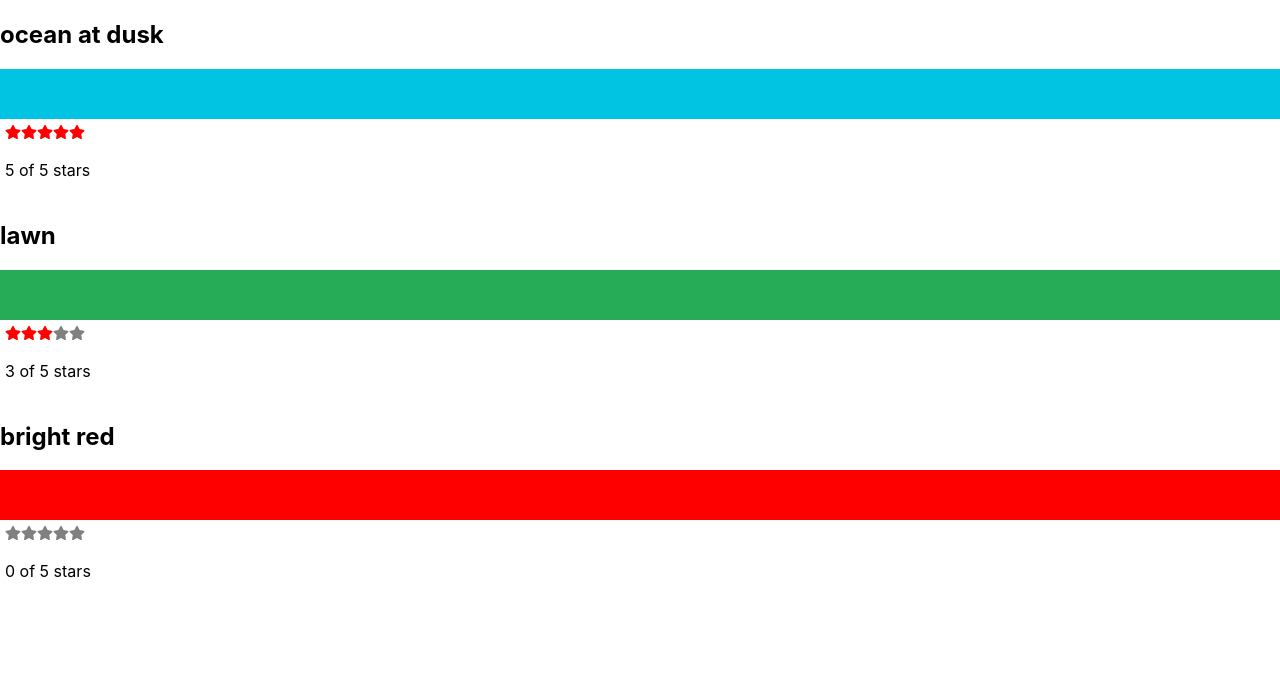
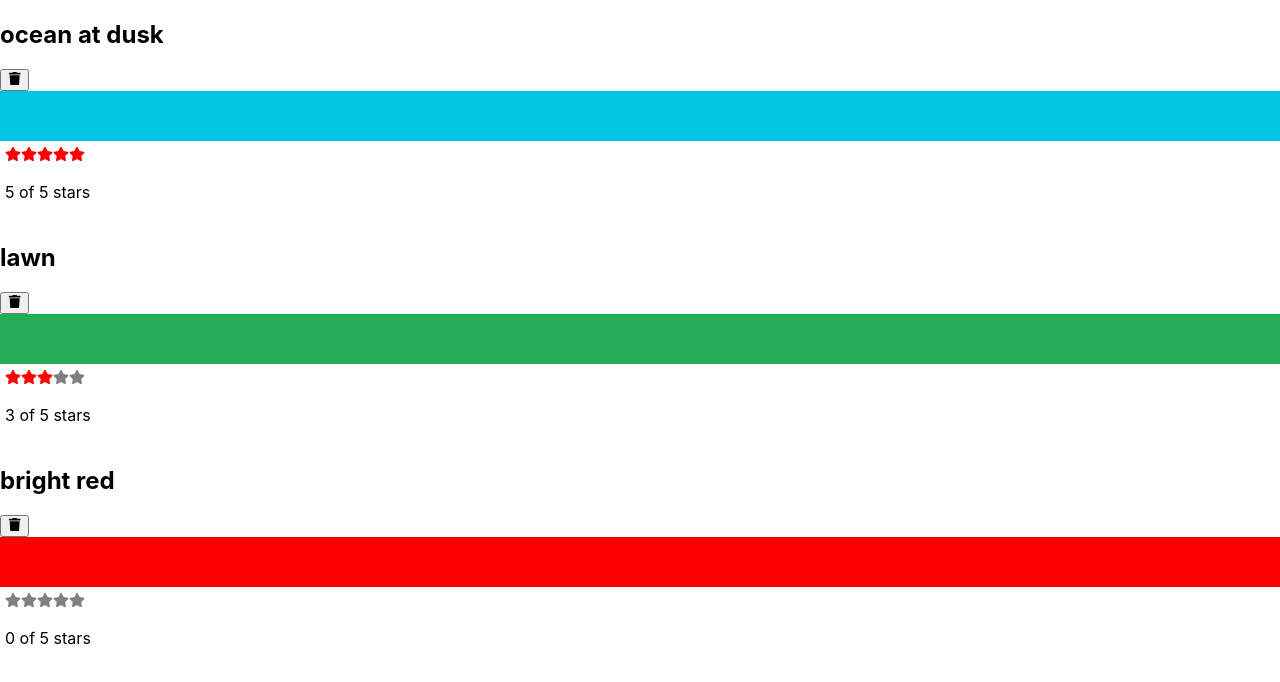
Before and after one commit to ryo7000/react-hands-on, a React (Create React App) app in the folder color-organizer/: page / in a window 1280 px wide. Shown: the top 682 px of the page. Built offline with nearby package versions, Linux system fonts and the light colour scheme.

Commit message:
Add remove button

```diff
--- a/color-organizer/src/App.tsx
+++ b/color-organizer/src/App.tsx
@@ -4,6 +4,14 @@ import ColorList from "./ColorList";
 import { ColorData } from "./types";
 
 export default function App() {
-  const [colors] = useState<ColorData[]>(colorData);
-  return <ColorList colors={colors} />;
+  const [colors, setColors] = useState<ColorData[]>(colorData);
+  return (
+    <ColorList
+      colors={colors}
+      onRemoveColor={(id) => {
+        const newColors = colors.filter((color) => color.id !== id);
+        setColors(newColors);
+      }}
+    />
+  );
 }
--- a/color-organizer/src/Color.tsx
+++ b/color-organizer/src/Color.tsx
@@ -1,12 +1,24 @@
 import { ColorData } from "./types";
 import StarRating from "./StarRating";
+import { FaTrash } from "react-icons/fa";
 
-type Prop = Omit<ColorData, "id">;
+type Prop = ColorData & {
+  onRemove?: (id: string) => void;
+};
 
-export default function Color({ title, color, rating }: Prop) {
+export default function Color({
+  id,
+  title,
+  color,
+  rating,
+  onRemove = (e) => e,
+}: Prop) {
   return (
     <section>
       <h1>{title}</h1>
+      <button onClick={() => onRemove(id)}>
+        <FaTrash />
+      </button>
       <div style={{ height: 50, backgroundColor: color }} />
       <StarRating selectedStars={rating} />
     </section>
--- a/color-organizer/src/ColorList.tsx
+++ b/color-organizer/src/ColorList.tsx
@@ -3,14 +3,18 @@ import { ColorData } from "./types";
 
 interface Prop {
   colors: ColorData[];
+  onRemoveColor?: (id: string) => void;
 }
 
-export default function ColorList({ colors = {} }: Prop) {
+export default function ColorList({
+  colors = [],
+  onRemoveColor = (e) => e,
+}: Prop) {
   if (!colors.length) return <div>No Colors Listed.</div>;
   return (
     <div>
       {colors.map((color) => (
-        <Color key={color.id} {...color} />
+        <Color key={color.id} {...color} onRemove={onRemoveColor} />
       ))}
     </div>
   );
```
